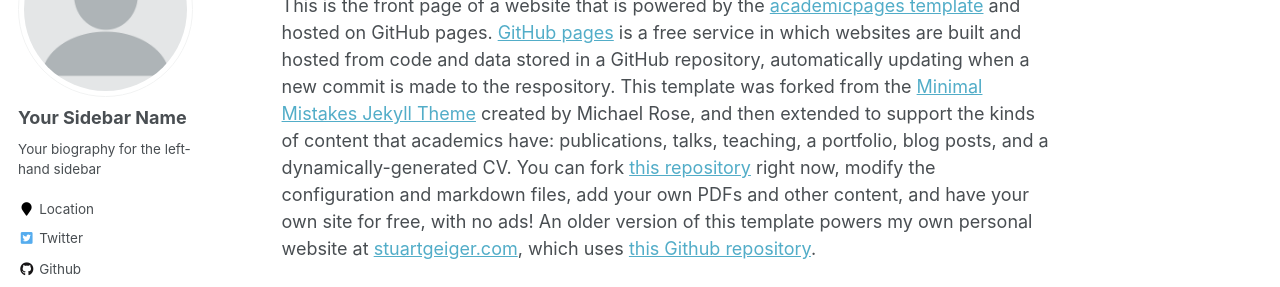
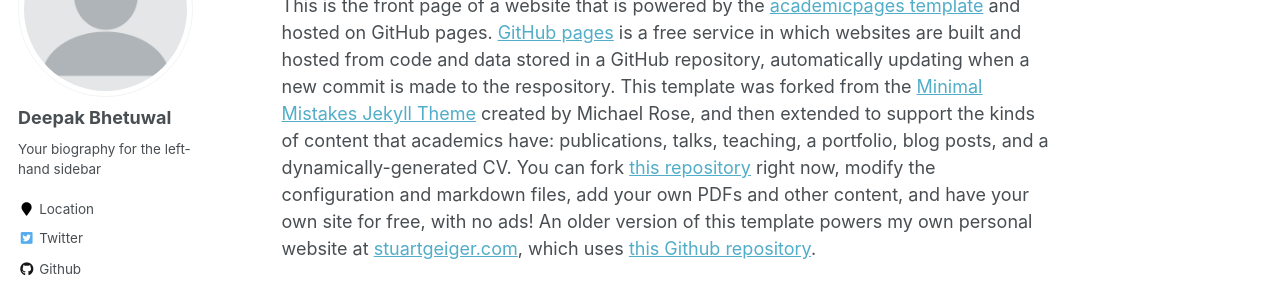
Before and after one commit to dkb208/dkb208.github.io, a Jekyll site: the page built from _pages/about.md, in a window 1280 px wide. Shown: the part 196-483 px from the top of the page. Built offline with Jekyll 4.4.1, drawn with Linux system fonts in a browser that asks for light colours; some web fonts are replaced; part of the change alters nothing that is shown.

Commit message:
Update _config.yml

```diff
--- a/_config.yml
+++ b/_config.yml
@@ -57,7 +57,7 @@ yandex_site_verification :
 
 # Social Sharing
 twitter:
-  username               : &twitter
+  username               : &loonlover2000
 facebook:
   username               :
   app_id                 :
@@ -80,7 +80,7 @@ analytics:
 
 # Site Author
 author:
-  name             : "Your Sidebar Name"
+  name             : "Deepak Bhetuwal"
   avatar           : "profile.png"
   bio              : "Your biography for the left-hand sidebar"
   location         : "Location"
@@ -96,7 +96,7 @@ author:
   flickr           :
   facebook         :
   foursquare       :
-  github           : "academicpages"
+  github           : "dkb208"
   google_plus      :
   keybase          :
   instagram        :
```
